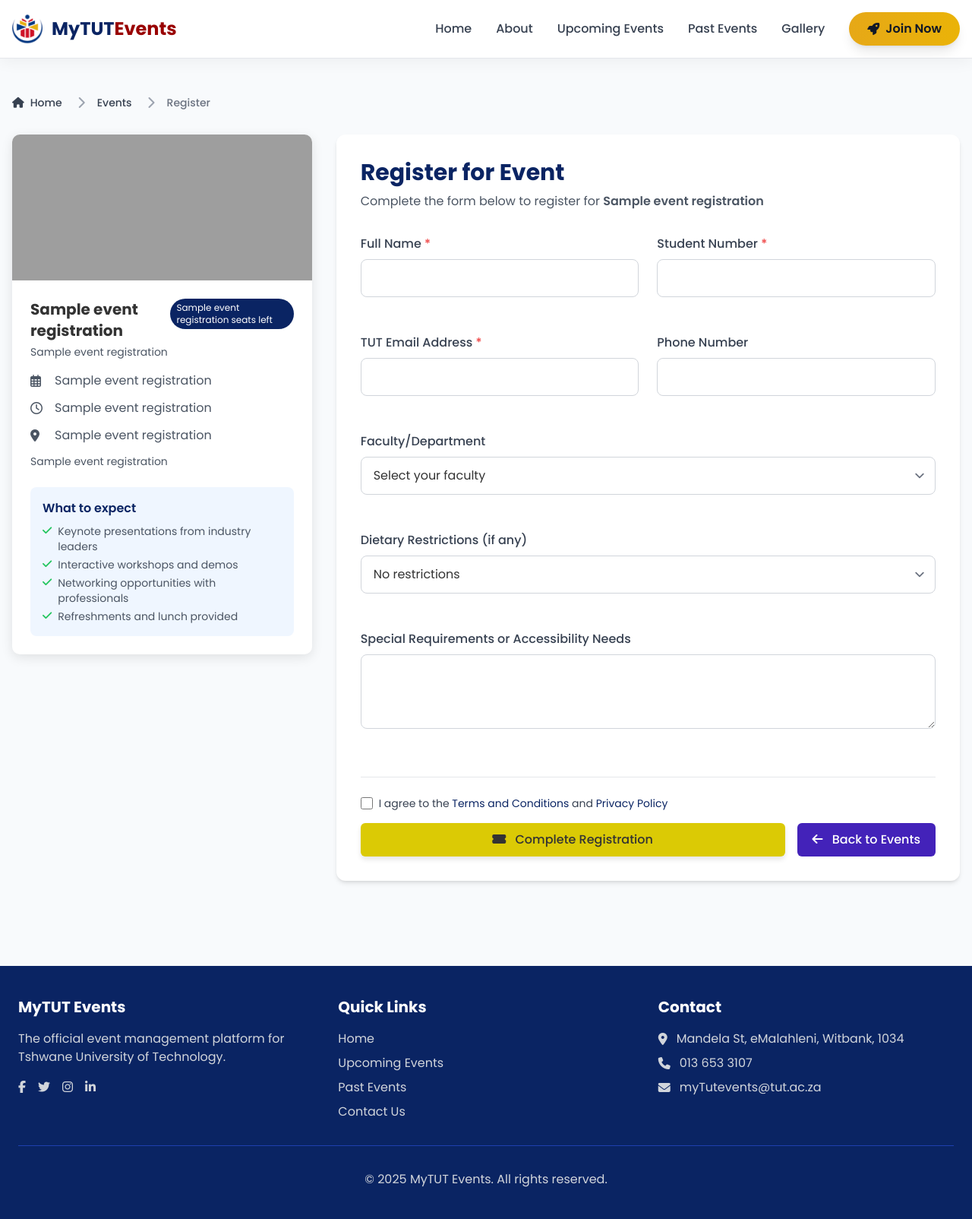
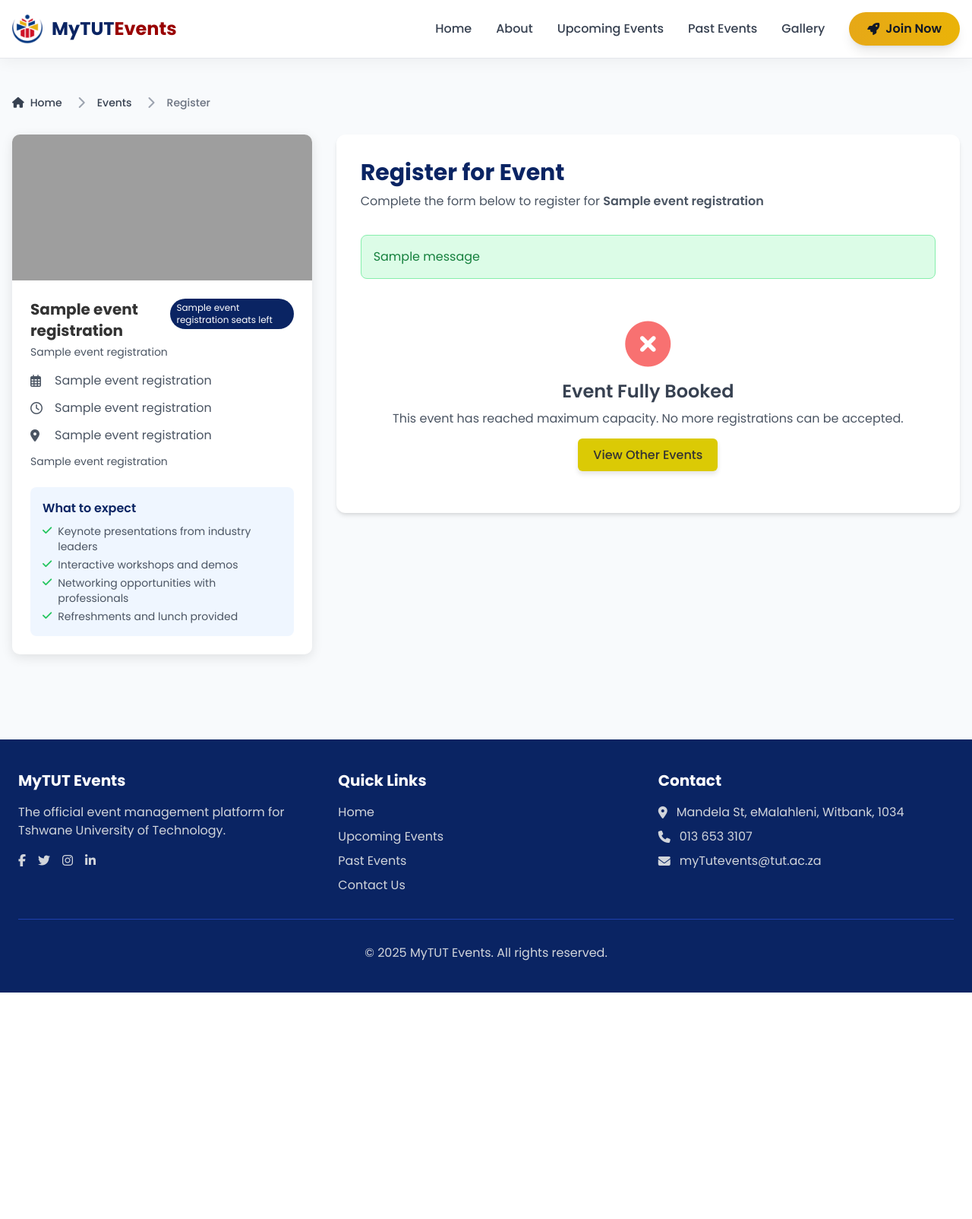
Before and after one commit to Drey780822/MyTUT-Event-Management-System, a Flask app: page /register/1 in a window 1280 px wide. Shown: the whole page at 76% size. After the commit the page ends 1306 px from the top, so only its background shows below. Run offline with Flask 3, Linux system fonts and the light colour scheme; one stand-in notice (Sample message) is shown; a database or web service that is not in the repository returns one stand-in record (values such as "Sample title"); some libraries are stand-ins or nearby versions; grey boxes are pictures that could not be loaded.

Commit message:
updated templates

```diff
--- a/app.py
+++ b/app.py
@@ -1,11 +1,37 @@
-from flask import Flask, request, jsonify, render_template, session, redirect, url_for
+from flask import Flask, request, jsonify, render_template, session, redirect, url_for, flash
 import psycopg2
 from psycopg2 import Error
 from datetime import datetime
+import qrcode
+import io
+import base64
+from datetime import datetime
+from flask_mail import Mail, Message
+from twilio.rest import Client
+import os
 
 
 app = Flask(__name__)
 app.secret_key = "abcd1234"  # Change this to a secure random key in production
+
+# Email Configuration
+app.config['MAIL_SERVER'] = 'smtp.gmail.com'  # or your email provider
+app.config['MAIL_PORT'] = 587
+app.config['MAIL_USE_TLS'] = True
+app.config['MAIL_USERNAME'] = os.environ.get('EMAIL_USER')  # Set environment variables
+app.config['MAIL_PASSWORD'] = os.environ.get('EMAIL_PASS')
+app.config['MAIL_DEFAULT_SENDER'] = os.environ.get('EMAIL_USER')
+
+# Twilio Configuration (for WhatsApp)
+app.config['TWILIO_ACCOUNT_SID'] = os.environ.get('TWILIO_ACCOUNT_SID')
+app.config['TWILIO_AUTH_TOKEN'] = os.environ.get('TWILIO_AUTH_TOKEN')
+app.config['TWILIO_WHATSAPP_NUMBER'] = os.environ.get('TWILIO_WHATSAPP_NUMBER')
+
+# Initialize extensions
+mail = Mail(app)
+
+# Initialize Twilio client
+twilio_client = Client(app.config['TWILIO_ACCOUNT_SID'], app.config['TWILIO_AUTH_TOKEN'])
 
 # Database configuration
 DB_HOST = "localhost"
@@ -74,7 +100,7 @@
         result = cursor.fetchone()
         total_events = result[0] if result else 0
 
-        cursor.execute("SELECT COUNT(DISTINCT student_id) FROM event_registrations")
+        cursor.execute("SELECT COUNT(DISTINCT id) FROM event_registrations")
         result = cursor.fetchone()
         total_attendees = result[0] if result else 0
 
@@ -104,7 +130,7 @@
         cursor.execute("""
             SELECT s.first_name, s.last_name, s.student_number, e.title, er.registration_date, er.status, er.registration_id
             FROM event_registrations er
-            JOIN students s ON er.student_id = s.student_number
+            JOIN students s ON er.id = s.student_number
             JOIN events e ON er.event_id = e.event_id
             ORDER BY er.registration_date DESC
             LIMIT 10
@@ -314,6 +340,7 @@
     conn = get_db_connection()
     events_data = []
     past_events = []
+    organizers_data = []
     if conn:
         try:
             cursor = conn.cursor()
@@ -407,15 +434,46 @@
                     'description': event[8],
                     'total_attendees': event[9]
                 })
+                # Fetch organizers # Fetch organizers
+            cursor.execute("""
+                SELECT
+        organizer_id,
+        name,
+        email,
+        phone,
+        department,
+        events_organized,
+        status
+    FROM organizers
+    WHERE status = 'active'
+    ORDER BY events_organized DESC
+    LIMIT 3;
+            """)
+            organizers = cursor.fetchall()
+
+            for org in organizers:
+                organizers_data.append({
+                    'organizer_id': org[0],
+                    'name': org[1],
+                    'email': org[2],
+                    'phone': org[3],
+                    'department': org[4],
+                    'events_organized': org[5],
+                    'status': org[6]
+                })
 
         except Exception as e:
-            print(f"Error fetching events for homepage: {e}")
+            print(f"Error fetching data for homepage: {e}")
         finally:
             if cursor:
                 cursor.close()
             if conn:
                 conn.close()
-    return render_template('index.html', events=events_data, past_events=past_events)
+
+    return render_template('index.html',
+                         events=events_data,
+                         past_events=past_events,
+                         organizers=organizers_data)
 @app.route('/login_itspin')
 def login_itspin():
     return render_template('login_itspin.html')
@@ -466,14 +524,105 @@
         flash('Event not found', 'error')
         return redirect(url_for('upcoming_events'))
 
+    # Check if event has available seats
+    if event_data['seats_left'] <= 0:
+        flash('This event is fully booked. No seats available.', 'error')
+        return redirect(url_for('index'))
+
     return render_template('register_event.html', event=event_data)
 
+def authenticate_student(student_number, email):
+    """Authenticate student credentials"""
+    conn = get_db_connection()
+    if not conn:
+        return False, "Database connection error"
+
+    try:
+        cursor = conn.cursor()
+        cursor.execute("""
+            SELECT student_number, email
+            FROM students
+            WHERE student_number = %s AND email = %s AND is_active = TRUE
+        """, (student_number, email))
+
+        student = cursor.fetchone()
+        if student:
+            return True, {
+                'id': student[0],
+                'email': student[1]
+            }
+        else:
+            return False, "Invalid student credentials or student not found"
+
+    except Exception as e:
+        return False, f"Authentication error: {str(e)}"
+    finally:
+        if cursor:
+            cursor.close()
+        if conn:
+            conn.close()
+
+def check_existing_registration(event_id, student_number):
+    """Check if student is already registered for the event"""
+    conn = get_db_connection()
+    if not conn:
+        return False
+
+    try:
+        cursor = conn.cursor()
+        cursor.execute("""
+            SELECT event_id,student_number
+            FROM event_registrations
+            WHERE event_id = %s AND student_number = %s
+        """, (event_id, student_number))
+
+        return cursor.fetchone() is not None
+
+    except Exception as e:
+        print(f"Error checking registration: {e}")
+        return True
+    finally:
+        if cursor:
+            cursor.close()
+        if conn:
+            conn.close()
+
+def check_event_availability(event_id):
+    """Check if event has available seats"""
+    conn = get_db_connection()
+    if not conn:
+        return False
+
+    try:
+        cursor = conn.cursor()
+        cursor.execute("""
+            SELECT max_attendees,
+                   (SELECT COUNT(*) FROM event_registrations WHERE event_id = %s) as registered_count
+            FROM events
+            WHERE event_id = %s
+        """, (event_id, event_id))
+
+        result = cursor.fetchone()
+        if result:
+            max_attendees = result[0]
+            registered_count = result[1]
+            return registered_count < max_attendees
+        return False
+
+    except Exception as e:
+        print(f"Error checking event availability: {e}")
+        return False
+    finally:
+        if cursor:
+            cursor.close()
+        if conn:
+            conn.close()
 @app.route('/submit_registration', methods=['POST'])
 def submit_registration():
     if request.method == 'POST':
         # Get form data
         event_id = request.form.get('event_id')
-        full_name = request.form.get('fullName')
+        first_name = request.form.get('fullName')
         student_number = request.form.get('studentNumber')
         email = request.form.get('email')
         phone = request.form.get('phone')
@@ -482,8 +631,24 @@
         special_requirements = request.form.get('specialRequirements')
 
         # Validate required fields
-        if not all([event_id, full_name, student_number, email]):
+        if not all([event_id, first_name, student_number, email]):
             flash('Please fill in all required fields', 'error')
+            return redirect(url_for('register', event_id=event_id))
+
+        # Step 1: Authenticate student
+        auth_success, auth_result = authenticate_student(student_number, email)
+        if not auth_success:
+            flash(f'Student authentication failed: {auth_result}', 'error')
+            return redirect(url_for('register', event_id=event_id))
+
+        # Step 2: Check if student is already registered
+        if check_existing_registration(event_id, student_number):
+            flash('You have already registered for this event', 'error')
+            return redirect(url_for('register', event_id=event_id))
+
+        # Step 3: Check event availability
+        if not check_event_availability(event_id):
+            flash('This event is fully booked. No seats available.', 'error')
             return redirect(url_for('register', event_id=event_id))
 
         conn = get_db_connection()
@@ -494,56 +659,68 @@
         try:
             cursor = conn.cursor()
 
-            # Check if student already registered for this event
-            cursor.execute("""
-                SELECT registration_id FROM event_registrations
-                WHERE event_id = %s AND student_id = %s
-            """, (event_id, student_number))
-
-            if cursor.fetchone():
-                flash('You have already registered for this event', 'error')
-                return redirect(url_for('register', event_id=event_id))
-
-            # Check if there are available seats
-            cursor.execute("""
-                SELECT max_attendees,
-                       (SELECT COUNT(*) FROM event_registrations WHERE event_id = %s) as current_registrations
-                FROM events WHERE event_id = %s
-            """, (event_id, event_id))
-
-            event_capacity = cursor.fetchone()
-            if event_capacity and event_capacity[1] >= event_capacity[0]:
-                flash('This event is fully booked', 'error')
-                return redirect(url_for('register', event_id=event_id))
+            # Generate QR code data
+            qr_data = f"TUT-EVENT-{event_id}-{student_number}-{datetime.now().strftime('%Y%m%d%H%M%S')}"
 
             # Insert registration
             cursor.execute("""
-                INSERT INTO event_registrations (event_id, student_id, full_name, email, phone, faculty,
-                                              dietary_restrictions, special_requirements, registration_date, status)
-                VALUES (%s, %s, %s, %s, %s, %s, %s, %s, %s, 'Registered')
-            """, (event_id, student_number, full_name, email, phone, faculty,
-                  dietary_restrictions, special_requirements, datetime.now()))
+                INSERT INTO event_registrations (event_id, student_number, full_name, email, phone, faculty,
+                                              dietary_restrictions, special_requirements, registration_date, status, qr_code_data)
+                VALUES (%s, %s, %s, %s, %s, %s, %s, %s, %s, 'Registered', %s)
+            """, (event_id, student_number, first_name, email, phone, faculty,
+                  dietary_restrictions, special_requirements, datetime.now(), qr_data))
 
             # Get event details for confirmation
             cursor.execute("""
-                SELECT title, event_date, event_time, location
+                SELECT title, event_date, event_time, location, faculty
                 FROM events WHERE event_id = %s
             """, (event_id,))
             event_details = cursor.fetchone()
 
             conn.commit()
 
+            # Generate QR code
+            qr = qrcode.QRCode(version=1, box_size=10, border=5)
+            qr.add_data(qr_data)
+            qr.make(fit=True)
+            qr_img = qr.make_image(fill_color="black", back_color="white")
+
+            # Convert QR code to base64 for embedding in HTML
+            buffer = io.BytesIO()
+            qr_img.save(buffer, format='PNG')
+            qr_base64 = base64.b64encode(buffer.getvalue()).decode()
+
+              # Helper function to format date/time for JSON serialization
+            def format_for_json(obj):
+                if hasattr(obj, 'strftime'):
+                    if hasattr(obj, 'hour'):  # time object
+                        return obj.strftime('%I:%M %p')
+                    else:  # date object
+                        return obj.strftime('%A, %B %d, %Y')
+                return str(obj) if obj is not None else ""
+
             # Store registration details in session for confirmation page
             session['registration_details'] = {
                 'event_title': event_details[0],
-                'event_date': event_details[1],
-                'event_time': event_details[2],
+                'event_date': format_date(event_details[1]),  # Format date properly
+                'event_time': format_time(event_details[2]),  # Format time properly
                 'event_location': event_details[3],
-                'student_name': full_name,
+                'event_faculty': event_details[4],
+                'student_name': first_name,
                 'student_number': student_number,
                 'email': email,
-                'confirmation_code': f"TUT-{event_id}-{student_number[-4:]}"
+                'phone': phone,
+                'faculty': faculty,
+                'dietary_restrictions': dietary_restrictions,
+                'special_requirements': special_requirements,
+                'confirmation_code': f"TUT-{event_id}-{student_number[-4:]}",
+                'qr_code': qr_base64,
+                'qr_data': qr_data
             }
+
+            # Send notifications (you'll need to implement these)
+            send_email_confirmation(session['registration_details'])
+            send_whatsapp_notification(session['registration_details'])
 
             return redirect(url_for('registration_confirmation'))
 
@@ -557,6 +734,39 @@
                 cursor.close()
             if conn:
                 conn.close()
+
+def format_date(date_obj):
+    """Format date object for JSON serialization"""
+    if hasattr(date_obj, 'strftime'):
+        return date_obj.strftime('%A, %B %d, %Y')
+    return str(date_obj)
+
+def format_time(time_obj):
+    """Format time object for JSON serialization"""
+    if hasattr(time_obj, 'strftime'):
+        return time_obj.strftime('%I:%M %p')
+    return str(time_obj)
+def send_email_confirmation(registration_details):
+    """Send email confirmation to student"""
+    try:
+        # Implement your email sending logic here
+        # You can use Flask-Mail, SMTPLib, or any email service
+        print(f"Email sent to {registration_details['email']} for event {registration_details['event_title']}")
+        return True
+    except Exception as e:
+        print(f"Error sending email: {e}")
+        return False
+
+def send_whatsapp_notification(registration_details):
+    """Send WhatsApp notification to student"""
+    try:
+        # Implement your WhatsApp API integration here
+        # You can use Twilio, WhatsApp Business API, etc.
+        print(f"WhatsApp notification sent to {registration_details['phone']} for event {registration_details['event_title']}")
+        return True
+    except Exception as e:
+        print(f"Error sending WhatsApp message: {e}")
+        return False
 
 @app.route('/registration_confirmation')
 def registration_confirmation():
--- a/requirements.txt
+++ b/requirements.txt
@@ -2,3 +2,5 @@
 Flask-SQLAlchemy==3.0.5
 psycopg2-binary==2.9.7
 python-dotenv==1.0.0
+qrcode[pil]>=7.4.2
+Pillow>=10.0.0
--- a/templates/register_event.html
+++ b/templates/register_event.html
@@ -490,37 +490,56 @@
                             <p class="text-gray-600 mb-8">Complete the form below to register for <span
                                     class="font-semibold">{{ event.title }}</span></p>
 
-                            <form @submit.prevent="registrationComplete = true">
+                            <!-- Display flash messages -->
+                            {% with messages = get_flashed_messages(with_categories=true) %}
+                            {% if messages %}
+                            {% for category, message in messages %}
+                            <div
+                                class="mb-6 p-4 rounded-lg {% if category == 'error' %}bg-red-100 text-red-700 border border-red-300{% else %}bg-green-100 text-green-700 border border-green-300{% endif %}">
+                                {{ message }}
+                            </div>
+                            {% endfor %}
+                            {% endif %}
+                            {% endwith %}
+
+                            {% if event.seats_left > 0 %}
+                            <form method="POST" action="{{ url_for('submit_registration') }}">
+                                <input type="hidden" name="event_id" value="{{ event.event_id }}">
+
                                 <div class="grid grid-cols-1 md:grid-cols-2 gap-6">
                                     <div class="form-group">
                                         <label class="form-label" for="fullName">Full Name <span
                                                 class="text-red-500">*</span></label>
-                                        <input type="text" id="fullName" x-model="formData.fullName" class="form-input"
-                                            required>
+                                        <input type="text" id="fullName" name="fullName" class="form-input" required>
                                     </div>
 
                                     <div class="form-group">
                                         <label class="form-label" for="studentNumber">Student Number <span
                                                 class="text-red-500">*</span></label>
-                                        <input type="text" id="studentNumber" x-model="formData.studentNumber"
-                                            class="form-input" required>
+                                        <input type="text" id="studentNumber" name="studentNumber" class="form-input"
+                                            required pattern="[0-9]+" title="Please enter your student number">
+                                        <p class="text-xs text-gray-500 mt-1">Enter your official TUT student number</p>
                                     </div>
 
                                     <div class="form-group">
                                         <label class="form-label" for="email">TUT Email Address <span
                                                 class="text-red-500">*</span></label>
-                                        <input type="email" id="email" x-model="formData.email" class="form-input"
-                                            required>
+                                        <input type="email" id="email" name="email" class="form-input" required
+                                            pattern=".*@tut4life\.ac\.za$"
+                                            title="Please use your TUT email address (@tut4life.ac.za)">
+                                        <p class="text-xs text-gray-500 mt-1">Must be your official @tut4life.ac.za
+                                            email</p>
                                     </div>
 
                                     <div class="form-group">
                                         <label class="form-label" for="phone">Phone Number</label>
-                                        <input type="tel" id="phone" x-model="formData.phone" class="form-input">
+                                        <input type="tel" id="phone" name="phone" class="form-input"
+                                            pattern="[0-9+\-\s]+" title="Please enter a valid phone number">
                                     </div>
 
                                     <div class="form-group md:col-span-2">
                                         <label class="form-label" for="faculty">Faculty/Department</label>
-                                        <select id="faculty" x-model="formData.faculty" class="form-select">
+                                        <select id="faculty" name="faculty" class="form-select">
                                             <option value="" disabled selected>Select your faculty</option>
                                             <option value="Faculty of ICT">Faculty of ICT</option>
                                             <option value="Faculty of Engineering">Faculty of Engineering</option>
@@ -536,8 +555,7 @@
                                     <div class="form-group md:col-span-2">
                                         <label class="form-label" for="dietaryRestrictions">Dietary Restrictions (if
                                             any)</label>
-                                        <select id="dietaryRestrictions" x-model="formData.dietaryRestrictions"
-                                            class="form-select">
+                                        <select id="dietaryRestrictions" name="dietaryRestrictions" class="form-select">
                                             <option value="" selected>No restrictions</option>
                                             <option value="Vegetarian">Vegetarian</option>
                                             <option value="Vegan">Vegan</option>
@@ -550,14 +568,15 @@
                                     <div class="form-group md:col-span-2">
                                         <label class="form-label" for="specialRequirements">Special Requirements or
                                             Accessibility Needs</label>
-                                        <textarea id="specialRequirements" x-model="formData.specialRequirements"
-                                            rows="3" class="form-input"></textarea>
+                                        <textarea id="specialRequirements" name="specialRequirements" rows="3"
+                                            class="form-input"
+                                            placeholder="Any special requirements we should know about..."></textarea>
                                     </div>
                                 </div>
 
                                 <div class="mt-8 pt-6 border-t border-gray-200">
                                     <div class="flex items-center mb-4">
-                                        <input type="checkbox" id="terms"
+                                        <input type="checkbox" id="terms" name="terms"
                                             class="h-4 w-4 text-tut-blue focus:ring-tut-blue border-gray-300 rounded"
                                             required>
                                         <label for="terms" class="ml-2 block text-sm text-gray-700">
@@ -578,9 +597,20 @@
                                     </div>
                                 </div>
                             </form>
+                            {% else %}
+                            <div class="text-center py-8">
+                                <i class="fas fa-times-circle text-6xl text-red-400 mb-4"></i>
+                                <h3 class="text-2xl font-semibold text-gray-700 mb-2">Event Fully Booked</h3>
+                                <p class="text-gray-600 mb-6">This event has reached maximum capacity. No more
+                                    registrations can be accepted.</p>
+                                <a href="{{ url_for('upcoming_events') }}" class="btn btn-primary">
+                                    View Other Events
+                                </a>
+                            </div>
+                            {% endif %}
                         </div>
                     </div>
-
+                </div>
                 <!-- Confirmation Section -->
                 <div x-show="registrationComplete" class="animate-fade-in">
                     <div class="bg-white rounded-xl shadow-md overflow-hidden confirmation-card">
```
Also changed, not shown: templates/index.html (+57 -3 lines), templates/registration_confirmation.html (+34 -7 lines). Lines whose indentation alone changed are shown as unchanged.
